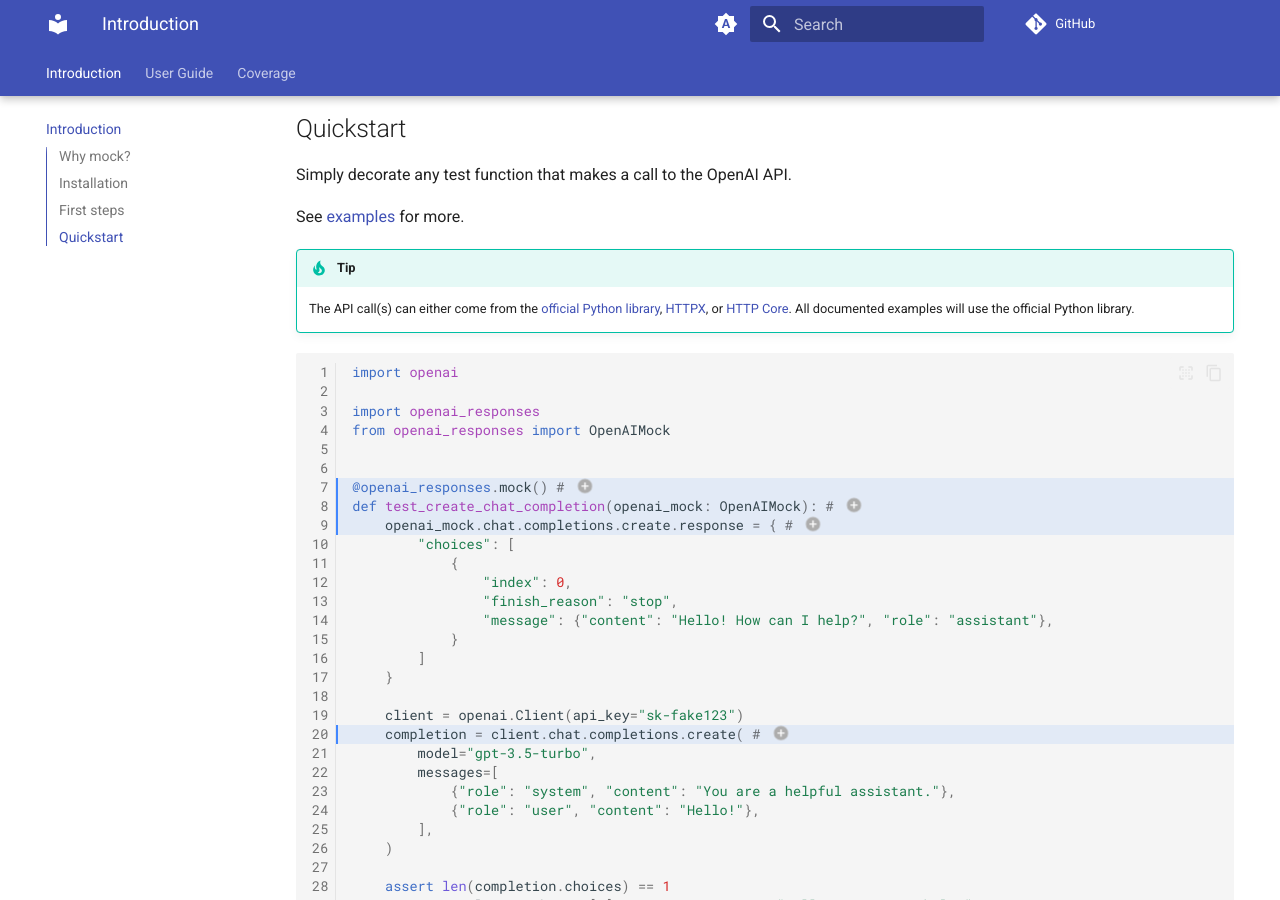
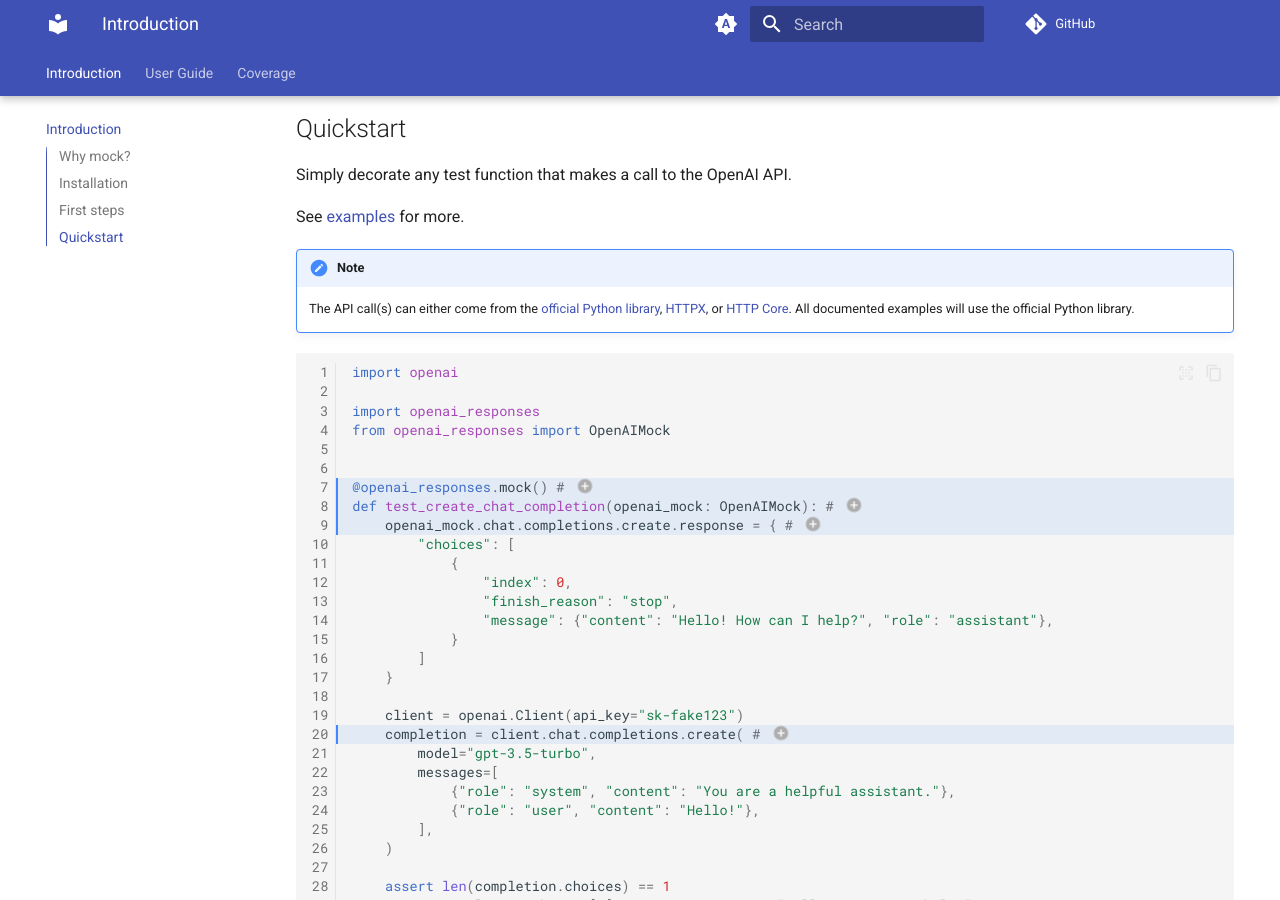
Before and after one commit to mharrisb1/openai-responses-python, an MkDocs documentation site: the page built from docs/index.md, in a window 1280 px wide and 900 px high, scrolled down 838 px. Built offline with MkDocs 1.6.1 and Material for MkDocs 9.7.7, drawn with Linux system fonts in a browser that asks for light colours; comment, search, counter and statistics services are not loaded.

Commit message:
chore(docs): change from tip to note

```diff
--- a/docs/index.md
+++ b/docs/index.md
@@ -39,7 +39,7 @@ Simply decorate any test function that makes a call to the OpenAI API.
 
 See [examples](https://github.com/mharrisb1/openai-responses-python/tree/main/examples) for more.
 
-!!! tip
+!!! note
 
      The API call(s) can either come from the [official Python library](https://github.com/openai/openai-python), [HTTPX](https://www.python-httpx.org), or [HTTP Core](https://www.encode.io/httpcore). All documented examples will use the official Python library.
 
```
